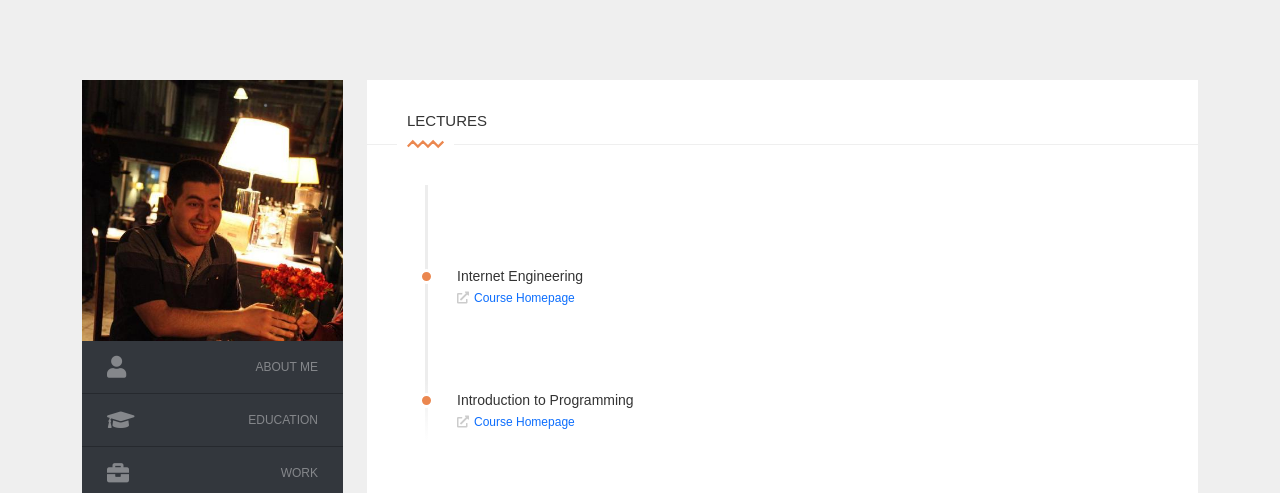
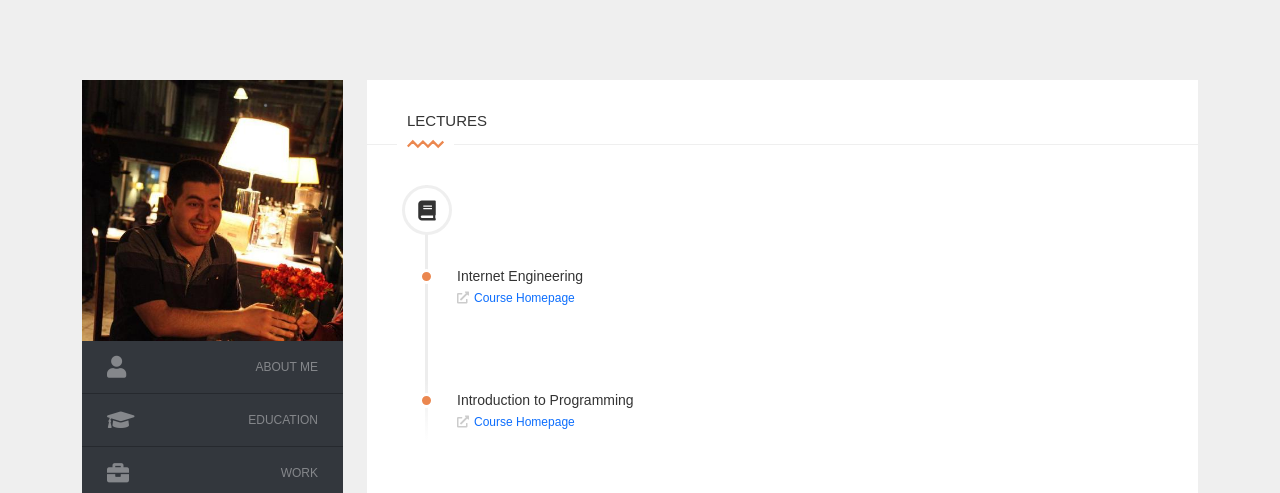
Before and after one commit to 1995parham/1995parham.github.io, a Next.js app: page /lecture in a window 1280 px wide. Shown: the top 493 px of the page. Built offline with nearby package versions, Linux system fonts and the light colour scheme.

Commit message:
feat: Update Lectures Page

```diff
--- a/pages/lecture.tsx
+++ b/pages/lecture.tsx
@@ -1,14 +1,14 @@
-import Title from '../components/title'
-import React from 'react'
+import Title from "../components/title";
+import React from "react";
 
-function Lecture () {
+function Lecture() {
   return (
     <section id="lecture" className="bgWhite ofsInBottom">
-      <div>
+      <div className="expertise">
         <Title title="Lectures" />
         <div className="content">
           <div className="block-content">
-            <div className="timeline teach">
+            <div className="timeline book">
               <div className="row">
                 <div className="col-md-12">
                   <div className="exp-holder margTop">
@@ -44,7 +44,7 @@ function Lecture () {
         </div>
       </div>
     </section>
-  )
+  );
 }
 
-export default Lecture
+export default Lecture;
--- a/styles/main.css
+++ b/styles/main.css
@@ -573,6 +573,10 @@ html {
   content: "\f19d";
 }
 
+.timeline.book:after {
+  content: "\f02d";
+}
+
 .exp {
   padding-left: 50px;
   padding-top: 20px;
```
